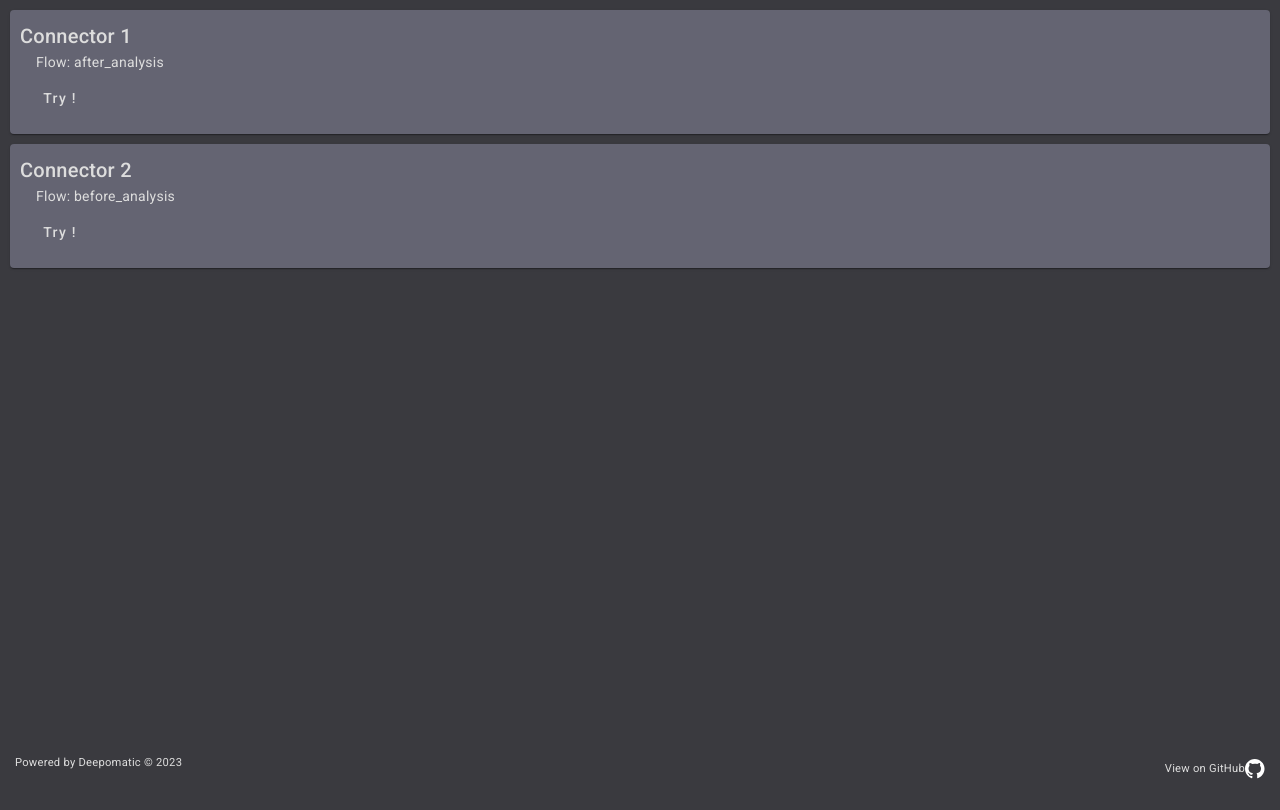
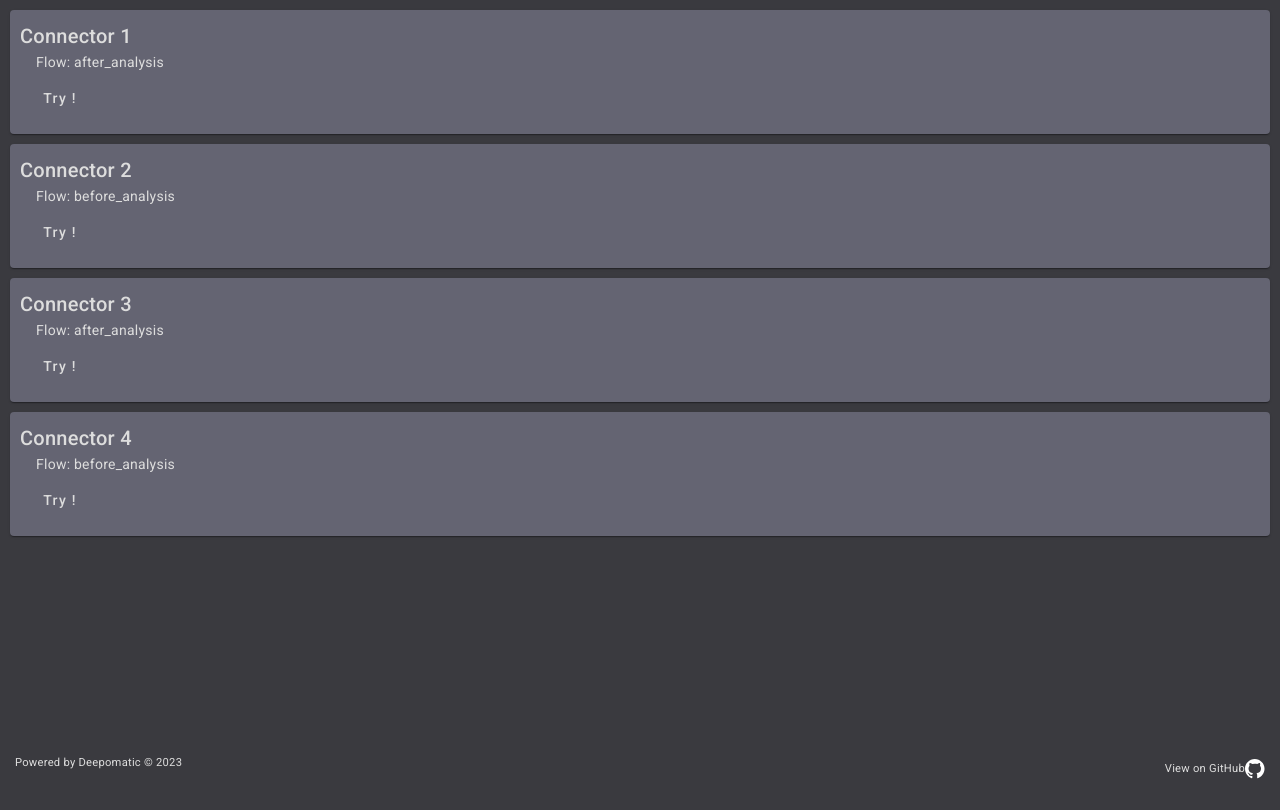
Before and after one commit to Deepomatic/connector_demo, an Angular app: page / in a window 1280 px wide. Built offline with nearby package versions, Linux system fonts and the light colour scheme.

Commit message:
Add connectors with deeplinks to test with deepo lens

```diff
--- a/angular.json
+++ b/angular.json
@@ -105,5 +105,8 @@
         }
       }
     }
+  },
+  "cli": {
+    "analytics": false
   }
 }
--- a/src/app/connector/connector.component.ts
+++ b/src/app/connector/connector.component.ts
@@ -131,11 +131,25 @@ export class ConnectorComponent implements OnInit {
   }
 
   public onWorkItemClicked(workItem: WorkItem) {
-    window.location.href = `https://staging.vesta.deepomatic.com/field/connecto/work_item/${workItem.id}?state=${this.stateToSend}#token=${this.oneClickToken}`;
+    if (this.oneClickToken.startsWith('oneclickphoto')) {
+      window.location.href = `https://staging.vesta.deepomatic.com/field/connector/work_item/${workItem.id}?state=${this.stateToSend}#token=${this.oneClickToken}`;
+      return;
+    }
+    if (this.oneClickToken.startsWith('lensconnector')) {
+      window.location.href = `deepolens:///connector/eu/stag/work_item/${workItem.id}?state=${this.stateToSend}#token=${this.oneClickToken}`;
+      return;
+    }
   }
 
   public onAnalysisClicked(workItem: WorkItem, analysis: Analysis) {
-    window.location.href = `https://staging.vesta.deepomatic.com/field/connector/input/${analysis.input_id}?state=${this.stateToSend}#token=${this.oneClickToken}`;
+    if (this.oneClickToken.startsWith('oneclickphoto')) {
+      window.location.href = `https://staging.vesta.deepomatic.com/field/connector/input/${analysis.input_id}?state=${this.stateToSend}#token=${this.oneClickToken}`;
+      return;
+    }
+    if (this.oneClickToken.startsWith('lensconnector')) {
+      window.location.href = `deepolens:///connector/eu/stag/input/${analysis.input_id}?state=${this.stateToSend}#token=${this.oneClickToken}`;
+      return;
+    }
   }
 
   public onAddItemClicked() {
@@ -167,7 +181,14 @@ export class ConnectorComponent implements OnInit {
       })).toString('base64');
     }
     const params = Object.keys(paramsObj).map(key => `${key}=${paramsObj[key]}`).join('&');
-    window.location.href = `https://staging.vesta.deepomatic.com/field/connector/work_item/create?${params}#token=${this.oneClickToken}`;
+    if (this.oneClickToken.startsWith('oneclickphoto')) {
+      window.location.href = `https://staging.vesta.deepomatic.com/field/connector/work_item/create?${params}#token=${this.oneClickToken}`;
+      return;
+    }
+    if (this.oneClickToken.startsWith('lensconnector')) {
+      window.location.href = `deepolens:///connector/eu/stag/work_item/create?${params}#token=${this.oneClickToken}`;
+      return;
+    }
   }
 
   public getProgressColor(workItem: WorkItem): ThemePalette {
--- a/src/app/index/index.component.ts
+++ b/src/app/index/index.component.ts
@@ -39,6 +39,16 @@ export class IndexComponent {
         token: 'oneclickphotonoanalysis',
         returnFlow: 'before_analysis',
       },
+      {
+        idx: 3,
+        token: 'lensconnector',
+        returnFlow: 'after_analysis',
+      },
+      {
+        idx: 4,
+        token: 'lensconnectornoanalysis',
+        returnFlow: 'before_analysis',
+      },
     ];
   }
 
```
